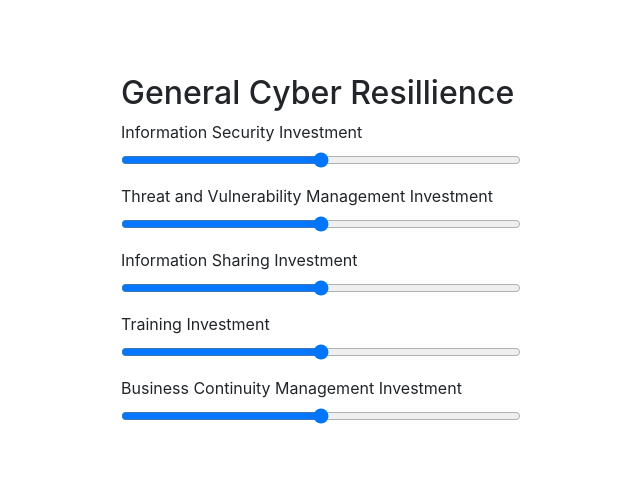
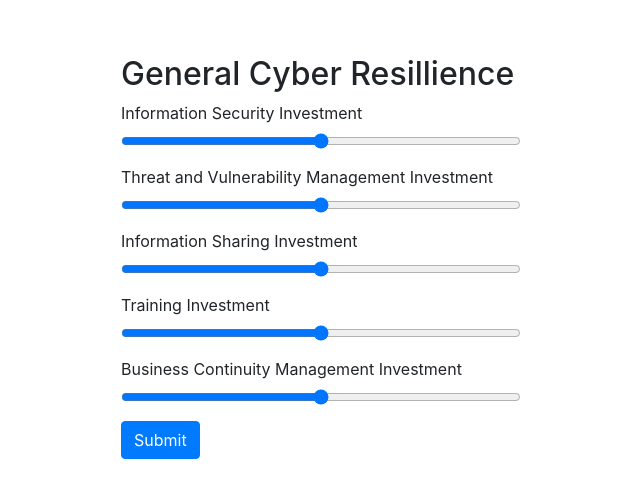
Before and after one commit to juancarlosagreda/react-range-controllers, a React (Create React App) app in the folder range-controllers/: page / in a window 1280 px wide. Shown: the part 143-640 px from the top of the page, without its empty margins (319-959 px from the left). Built offline with nearby package versions, Linux system fonts and the light colour scheme.

Commit message:
added insightmaker submodule

```diff
--- a/range-controllers/src/components/App.js
+++ b/range-controllers/src/components/App.js
@@ -1,5 +1,5 @@
 import React from 'react';
-import { Container, Form } from "react-bootstrap"
+import { Container, Form, Button } from "react-bootstrap"
 
 
 function App() {
@@ -11,7 +11,7 @@ function App() {
       <div className="w-100" style={{ maxWidth: '400px' }}>
         <h2>General Cyber Resillience</h2>
         <Form>
-          <Form.Group controlId="cyberRanges">
+          <Form.Group controlId="generalCyberResillience">
             <Form.Label>Information Security Investment</Form.Label>
             <Form.Control type="range" />
           </Form.Group>
@@ -31,6 +31,9 @@ function App() {
             <Form.Label>Business Continuity Management Investment</Form.Label>
             <Form.Control type="range" />
           </Form.Group>
+          <Button variant="primary" type="submit">
+            Submit
+          </Button>
         </Form>
       </div>
       </Container>
```
Also changed, not shown: 1 other file (tests, documents, lock files or other folders).
